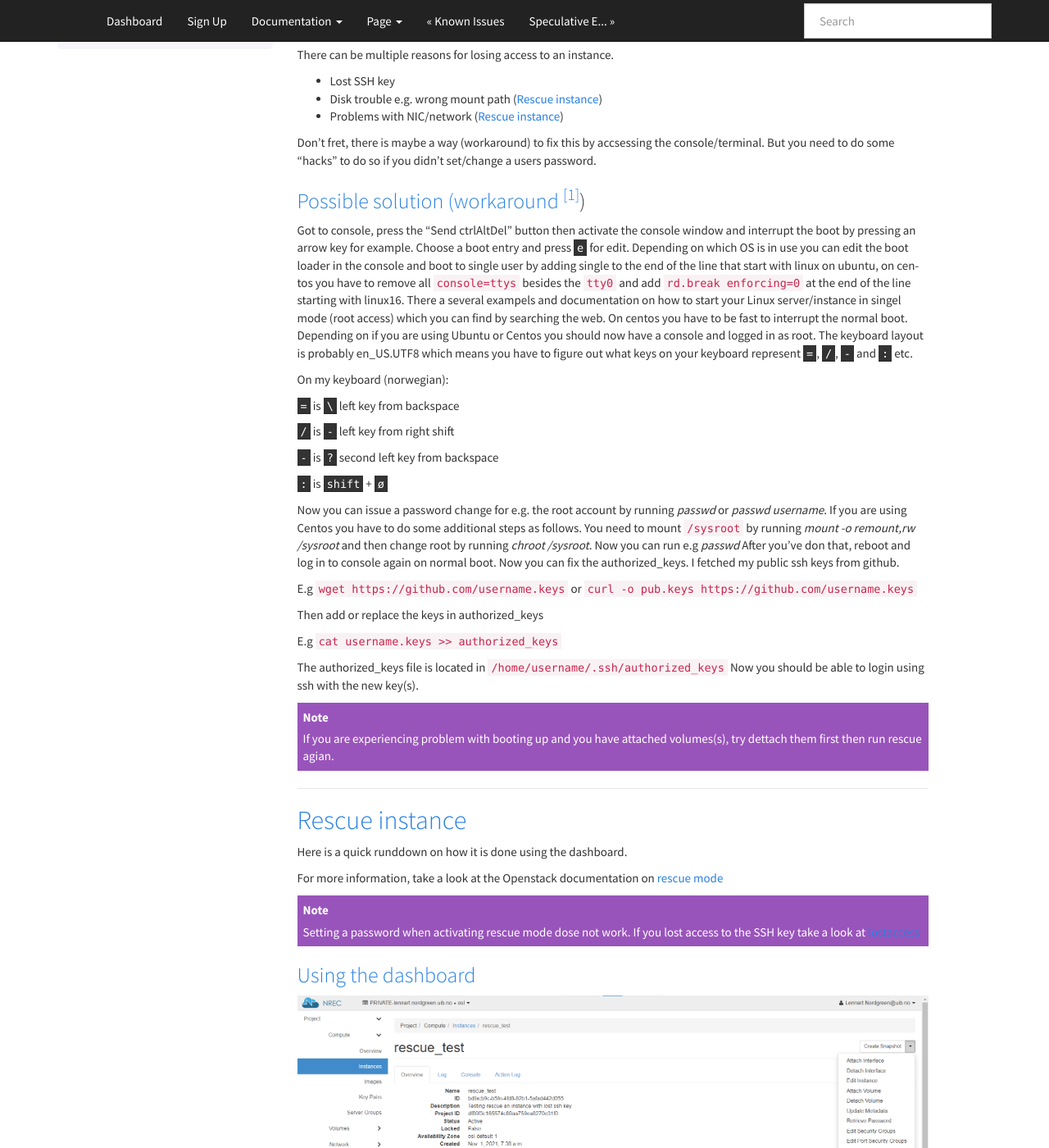
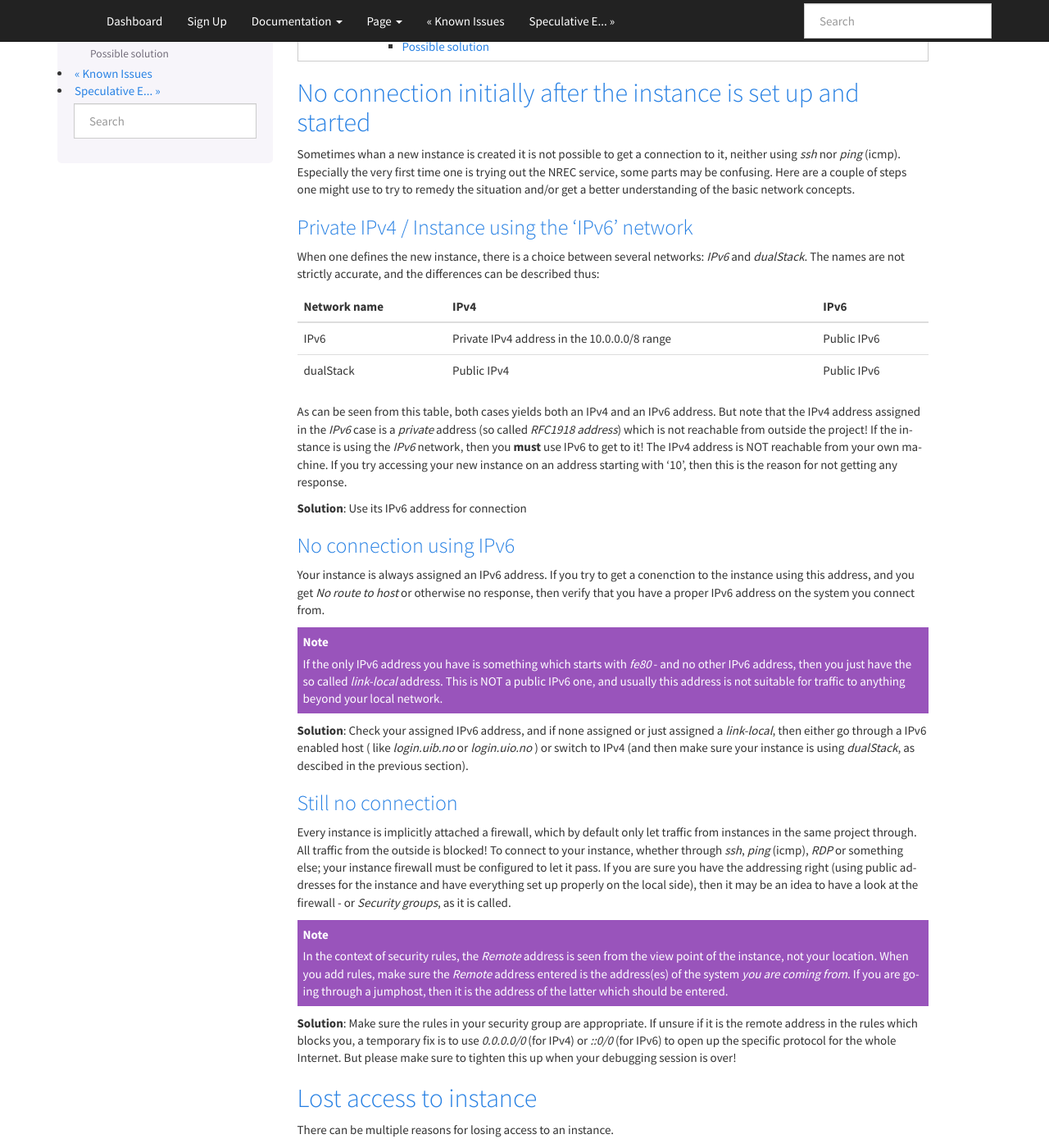
Before and after one commit to norcams/docs-enduser, a Sphinx documentation site: the page built from docs/troubleshoot.rst, in a window 1280 px wide and 1400 px high, scrolled down 408 px. Shown: the whole window at 82% size. Built offline with Sphinx 7.4.7, drawn with Linux system fonts in a browser that asks for light colours; some of the changed text lies outside the part shown.

Commit message:
Add troubleshooting section about not getting a connection to new instance

```diff
--- a/docs/troubleshoot.rst
+++ b/docs/troubleshoot.rst
@@ -6,6 +6,90 @@ Troubleshoot
 Last changed: |date|
 
 .. contents::
+
+No connection initially after the instance is set up and started
+----------------------------------------------------------------
+
+Sometimes whan a new instance is created it is not possible to get a connection
+to it, neither using `ssh` nor `ping` (icmp). Especially the very first time one
+is trying out the NREC service, some parts may be confusing. Here are a couple
+of steps one might use to try to remedy the situation and/or get a better
+understanding of the basic network concepts.
+
+
+Private IPv4 / Instance using the 'IPv6' network
+~~~~~~~~~~~~~~~~~~~~~~~~~~~~~~~~~~~~~~~~~~~~~~~~
+
+When one defines the new instance, there is a choice between several networks:
+*IPv6* and *dualStack*. The names are not strictly accurate, and the differences
+can be described thus:
+
++--------------+-------------------------+---------------+
+| Network name |  IPv4                   | IPv6          |
++==============+=========================+===============+
+| IPv6         | Private IPv4 address    | Public IPv6   |
+|              | in the 10.0.0.0/8 range |               |
++--------------+-------------------------+---------------+
+| dualStack    | Public IPv4             | Public IPv6   |
++--------------+-------------------------+---------------+
+
+As can be seen from this table, both cases yields both an IPv4 and an IPv6
+address. But note that the IPv4 address assigned in the `IPv6` case is a *private* address (so
+called *RFC1918 address*) which is not reachable from outside the project!
+If the instance is using the `IPv6` network, then you **must** use IPv6 to get
+to it! The IPv4 address is NOT reachable from your own machine. If you try
+accessing your new instance on an address starting with '10', then this is the
+reason for not getting any response.
+
+**Solution**: Use its IPv6 address for connection
+
+
+No connection using IPv6
+~~~~~~~~~~~~~~~~~~~~~~~~
+
+Your instance is always assigned an IPv6 address. If you try to get a conenction to the
+instance using this address, and you get *No route to host* or otherwise no
+response, then verify that you have a proper IPv6 address on the system you
+connect from.
+
+.. Note::
+   If the only IPv6 address you have is something which starts with `fe80` - and no other
+   IPv6 address, then you just have the so called *link-local* address. This is
+   NOT a public IPv6 one, and usually this address is not suitable for
+   traffic to anything beyond your local network.
+
+**Solution**: Check your assigned IPv6 address, and if none assigned or just
+assigned a `link-local`, then either go through a IPv6 enabled host ( like
+*login.uib.no* or *login.uio.no* ) or switch to IPv4 (and then make sure your instance
+is using `dualStack`, as descibed in the previous section).
+
+
+Still no connection
+~~~~~~~~~~~~~~~~~~~
+
+Every instance is implicitly attached a firewall, which by default only let
+traffic from instances in the same project through. All traffic from the outside
+is blocked! To connect to your instance, whether through `ssh`, `ping` (icmp),
+`RDP` or something else; your instance firewall must be configured to let it
+pass. If you are sure you have the addressing right (using public addresses for
+the instance and have everything set up properly on the local side), then it may
+be an idea to have a look at the firewall - or *Security groups*, as it is
+called.
+
+.. Note::
+   In the context of security rules, the *Remote* address is seen from the view
+   point of the instance, not your location.
+   When you add rules, make sure the *Remote* address entered is the address(es)
+   of the system *you are coming from*. If you are going through a jumphost,
+   then it is the address of the latter which should be entered.
+
+**Solution**: Make sure the rules in your security group are appropriate. If
+unsure if it is the remote address in the rules which blocks you, a temporary
+fix is to use `0.0.0.0/0` (for IPv4) or `::0/0` (for IPv6) to open up the
+specific protocol for the whole Internet. But please make sure to tighten this
+up when your debugging session is over!
+
+
 
 Lost access to instance
 -----------------------
```
